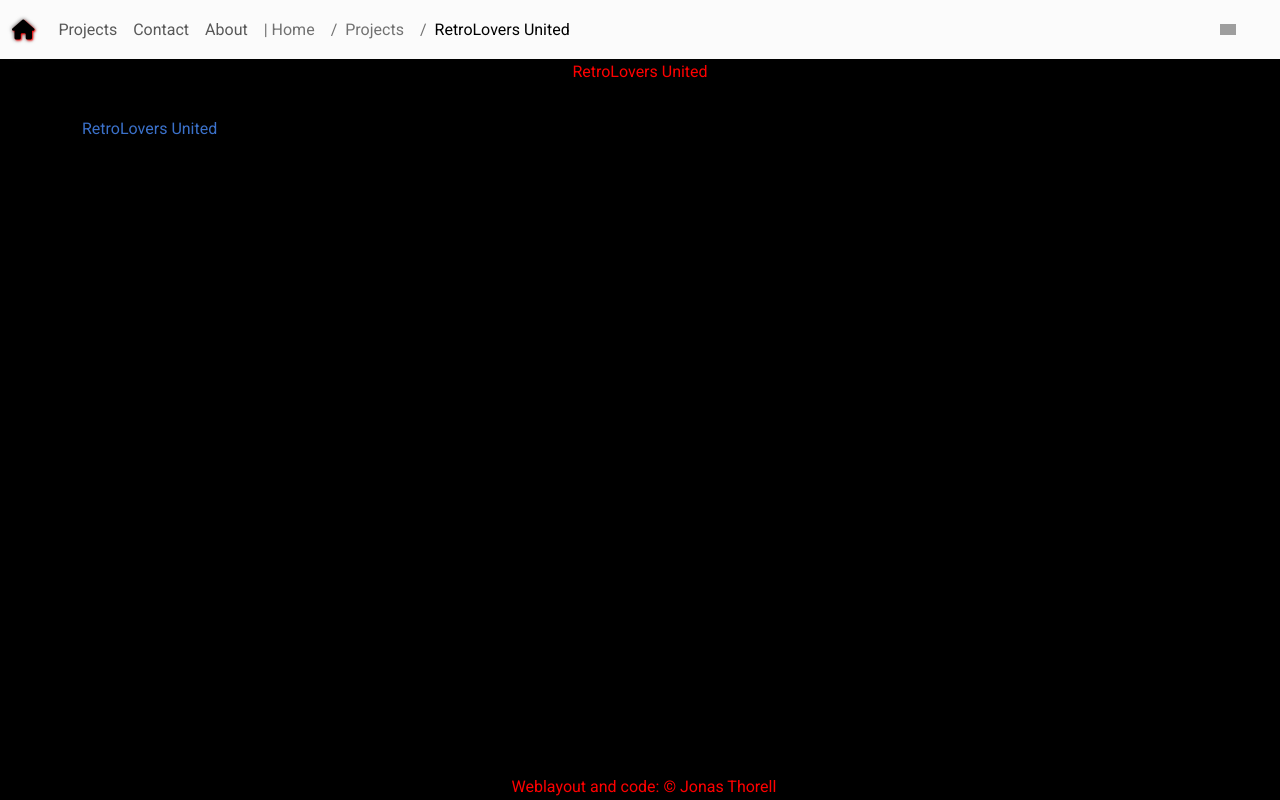
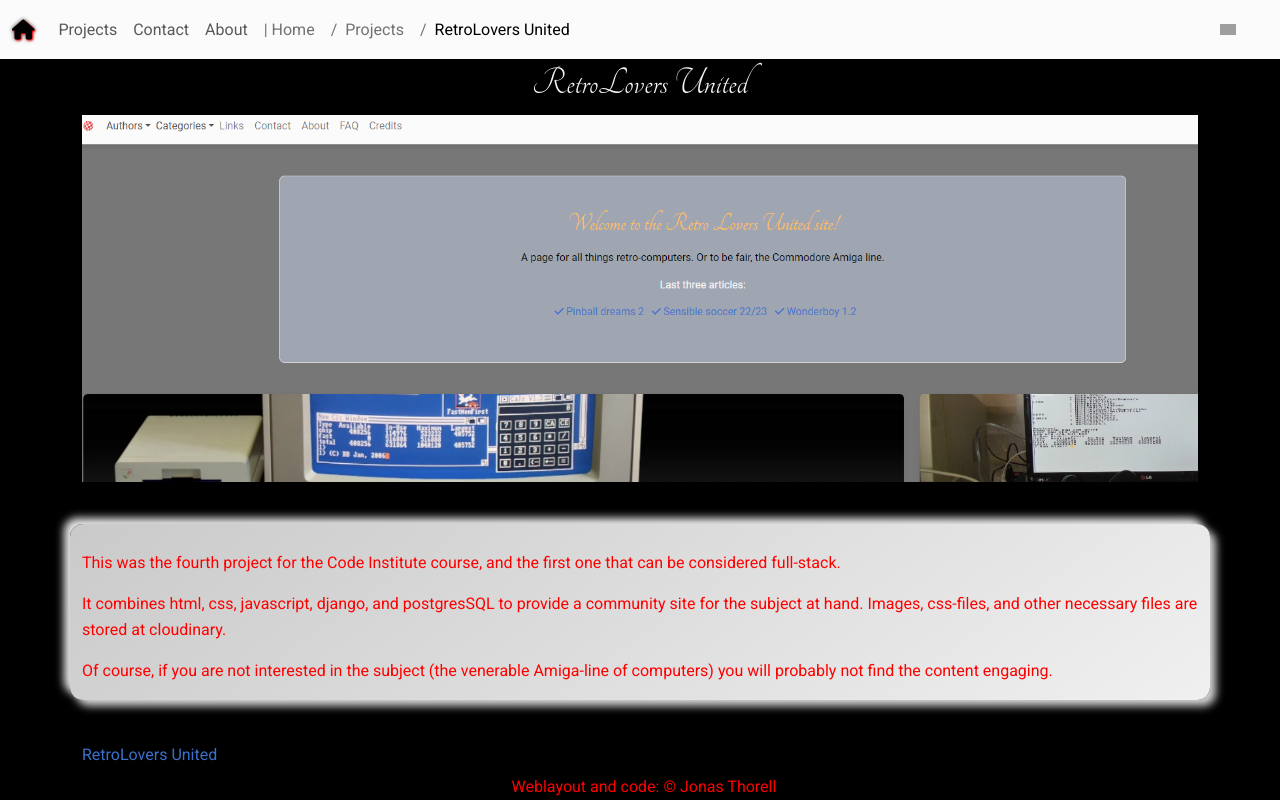
Before and after one commit to jonthorell/portfolio, a Django app: page /retro in a window 1280 px wide. Run offline with Django 4.2, Linux system fonts and the light colour scheme; some libraries are stand-ins or nearby versions; grey boxes are pictures that could not be loaded.

Commit message:
Add: retrolovers page is finished

```diff
--- a/core/templates/core/retro.html
+++ b/core/templates/core/retro.html
@@ -7,9 +7,24 @@
 <div class="container container-bottom">
     <div class="row core-divs">
         <div class="col-md text-center">
-            <p>RetroLovers United</p>
+            <h1>RetroLovers United</h1>
         </div>
-        <p></p>
+        <img src="{% static 'images/retro.png' %}" class="d-block w-100" alt="RetroLovers United" />
+        <p>&nbsp;</p>
+        <div id="bg-image">
+            <p>
+                <br />This was the fourth project for the Code Institute course, and the first one that can be considered full-stack.
+            </p>
+            <p>
+                It combines html, css, javascript, django, and postgresSQL to provide a community site for the subject at hand.
+                Images, css-files, and other necessary files are stored at cloudinary.
+            </p>
+            <p>Of course, if you are not interested in the subject (the venerable Amiga-line of computers) you will probably not find
+            the content engaging.</p>
+
+
+        </div>
+        <p>&nbsp;</p>
         <a href="https://retroloversunited.herokuapp.com/" target="_blank">RetroLovers United</a>
         <br>
     </div>
```
